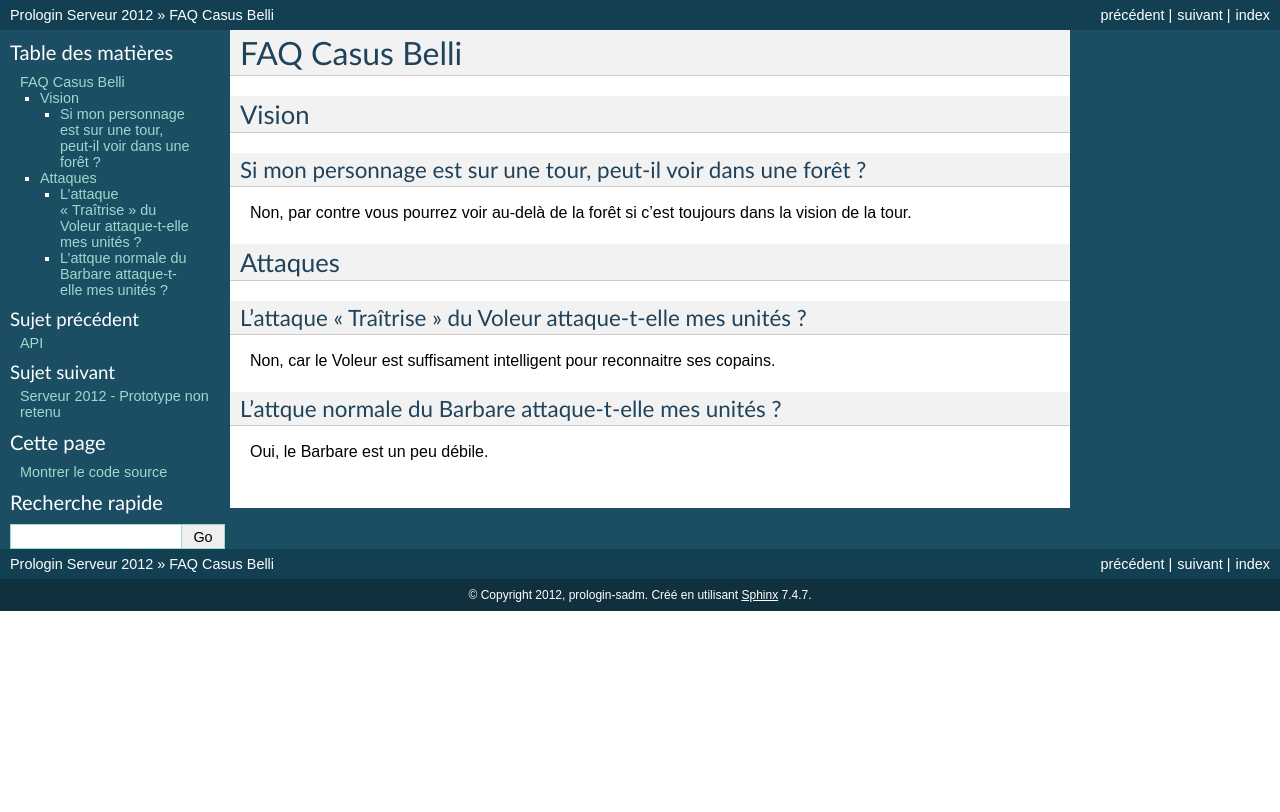
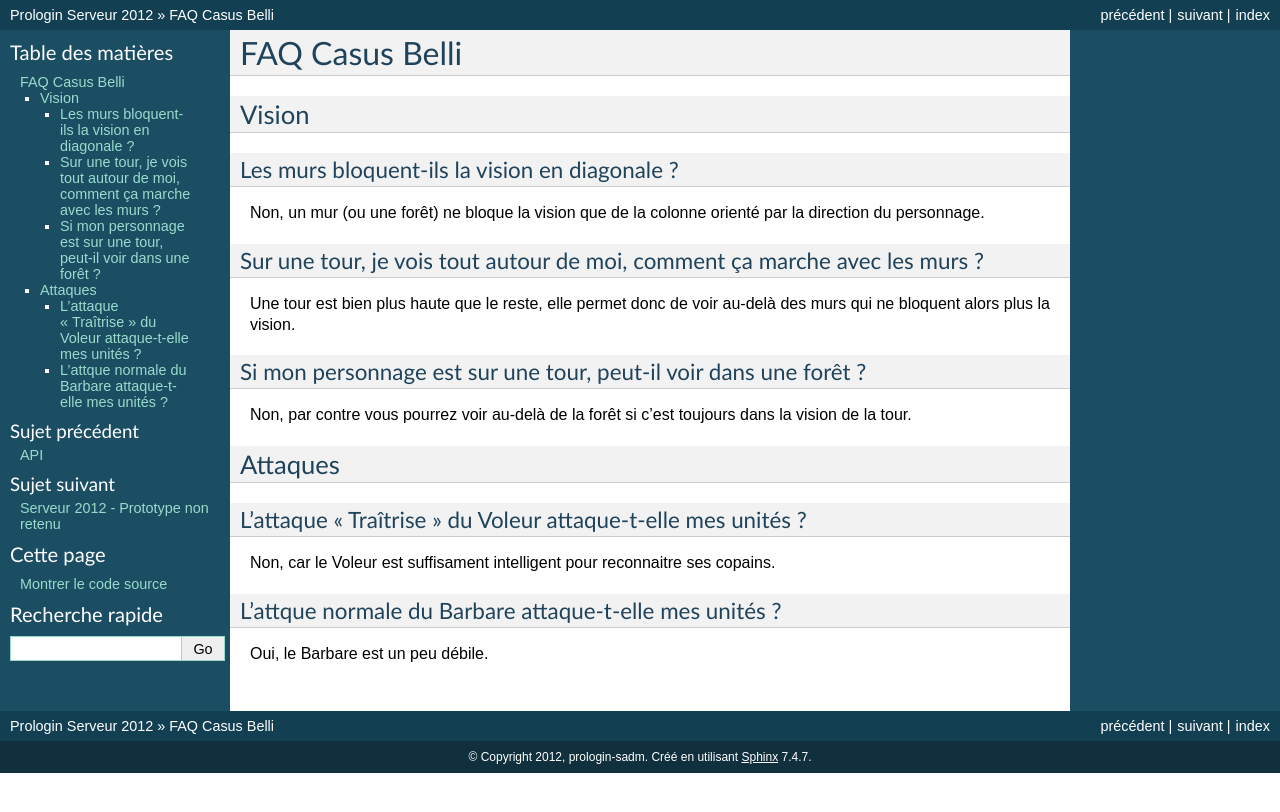
Before and after one commit to prologin/prologin2012, a Sphinx documentation site: the page built from doc/faq-candidat.rst, in a window 1280 px wide. Shown: the top 812 px of the page. Built offline with Sphinx 7.4.7, drawn with Linux system fonts in a browser that asks for light colours.

Commit message:
Added: vision gestion at the map level. WARNING: untested (the rest is still not compiling).

```diff
--- a/doc/faq-candidat.rst
+++ b/doc/faq-candidat.rst
@@ -4,6 +4,18 @@ FAQ Casus Belli
 
 Vision
 ======
+
+Les murs bloquent-ils la vision en diagonale ?
+----------------------------------------------
+
+Non, un mur (ou une forêt) ne bloque la vision que de la colonne orienté par la
+direction du personnage.
+
+Sur une tour, je vois tout autour de moi, comment ça marche avec les murs ?
+---------------------------------------------------------------------------
+
+Une tour est bien plus haute que le reste, elle permet donc de voir au-delà des
+murs qui ne bloquent alors plus la vision.
 
 Si mon personnage est sur une tour, peut-il voir dans une forêt ?
 -----------------------------------------------------------------
--- a/doc/serveur.rst
+++ b/doc/serveur.rst
@@ -204,6 +204,13 @@ Exemples (``?`` foret, ``@`` personnage, ``.`` case visible) : ::
    ????????
    ??????
 
+  À la lisière (2) :
+         .....
+    ?????....
+   ??????...
+  ??????.@.
+   ????????
+   ??????
 
   Hors de la foret :
     ?????
```
Also changed, not shown: 2 other files.
